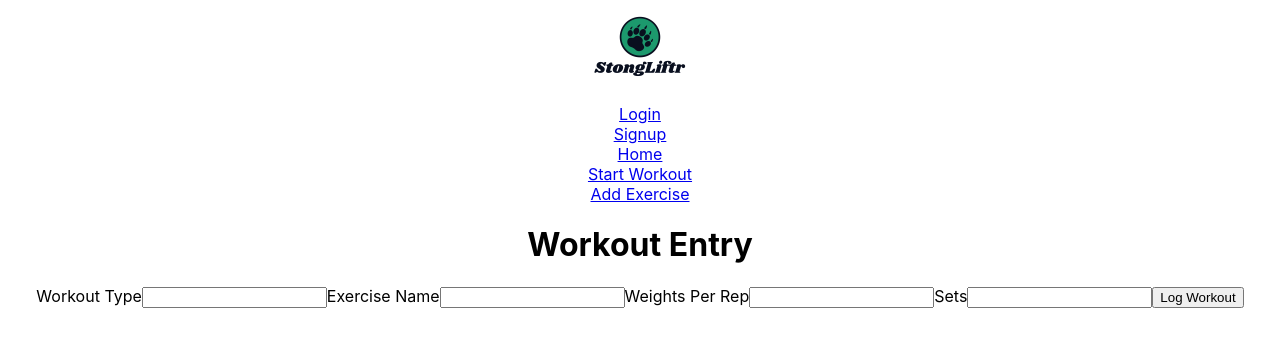
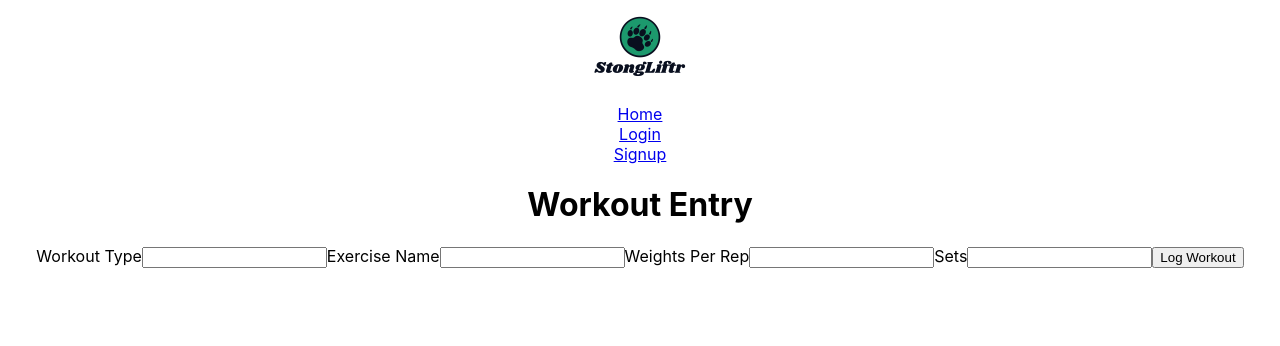
Before and after one commit to micfol/workoutApp-React, a React (Create React App) app: page /workout-entry in a window 1280 px wide. Shown: the top 346 px of the page. Built offline with nearby package versions, Linux system fonts and the light colour scheme.

Commit message:
added changes to navbar - will display certain links only if user is logged in vs not logged in.

```diff
--- a/package.json
+++ b/package.json
@@ -3,6 +3,9 @@
   "version": "0.1.0",
   "private": true,
   "dependencies": {
+    "@emotion/react": "^11.9.0",
+    "@emotion/styled": "^11.8.1",
+    "@mui/material": "^5.6.3",
     "@testing-library/jest-dom": "^5.16.4",
     "@testing-library/react": "^13.1.1",
     "@testing-library/user-event": "^13.5.0",
--- a/src/components/Navbar.js
+++ b/src/components/Navbar.js
@@ -1,28 +1,41 @@
 import { NavLink } from "react-router-dom";
-// import { UserContext } from "../context/user.context";
-// import { useContext, useState } from 'react';
+import { UserContext } from "../context/user.context";
+import { useContext } from 'react';
 
 
 export const Navbar = () => {
+    const { isLoggedIn, user, logoutUser } = useContext(UserContext);
     return (
         <nav>
             <img src="/PlaceholderLogo.png" style={{maxHeight: 100}} className="navLogo" alt="StongLiftr Logo"/>
             <div>
+                <div>
+                    <NavLink to="/">Home</NavLink>
+                </div>
+                {!isLoggedIn &&
+                    <>
                         <div>
                             <NavLink to="/login">Login</NavLink>
                         </div>
                         <div>
                             <NavLink to="/signup">Signup</NavLink>
                         </div>
-                <div>
-                    <NavLink to="/">Home</NavLink>
-                </div>
+                    </>}
+
+
+                {isLoggedIn &&
+                <>
                   <div>
                         <NavLink to="/workout-entry">Start Workout</NavLink>
                     </div>
+
                     <div>
                         <NavLink to="/addexercise">Add Exercise</NavLink>
                     </div>
+                    <div>Welcome {user && user.username}</div>
+                    <button onClick={logoutUser}>Logout</button>
+                </>}
+
             </div>
         </nav>
     )
--- a/src/pages/ExerciseList.js
+++ /dev/null
@@ -1,5 +0,0 @@
-export const ExerciseList = () => {
-    return (
-
-    )
-}
--- a/src/pages/Login.js
+++ b/src/pages/Login.js
@@ -20,6 +20,8 @@ export const Login = () => {
         navigate("/");
     };
 
+    // Username: Test Password: password
+
     return (
         <>
             <h1>Login</h1>
```
Also changed, not shown: src/App.js (+1 -15 lines), src/components/IsPrivate.js (added, +16 -0 lines), src/api.js (line endings or trailing spaces), 1 other file (tests, documents, lock files or other folders). Lines whose indentation alone changed are shown as unchanged.
